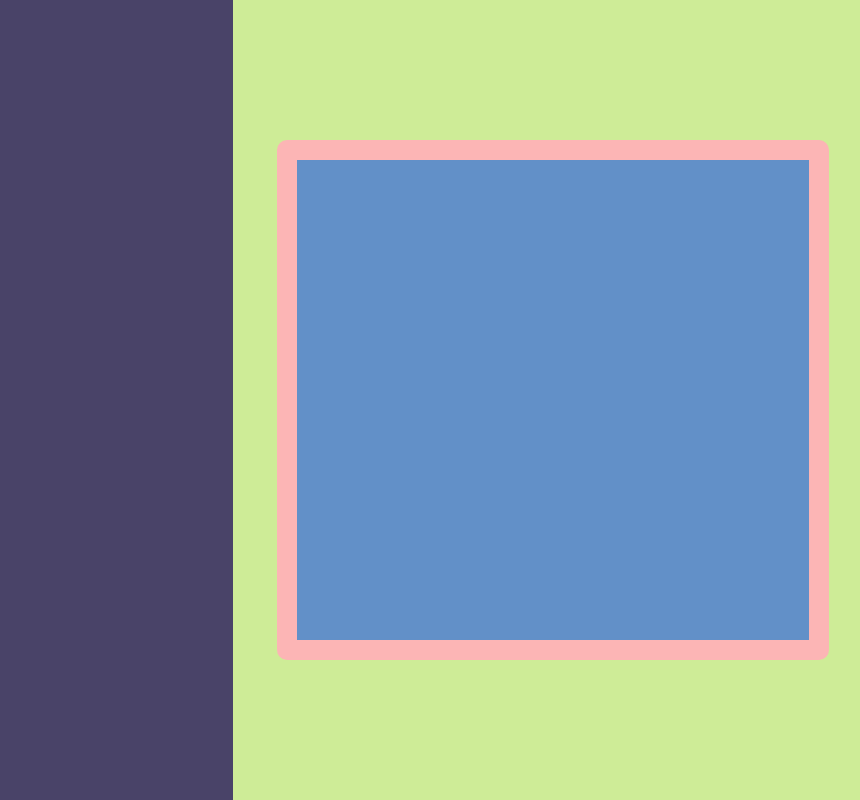
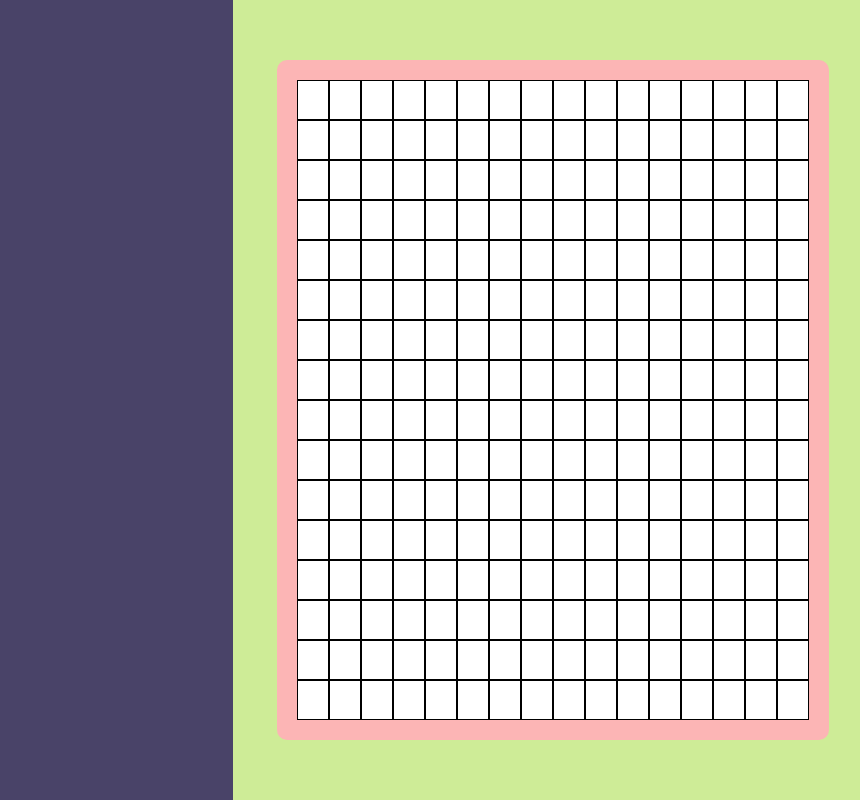
Before and after one commit to boris-pavel/odin-etch-a-sketch, a plain HTML site: page index.html in a window 1280 px wide. Shown: the full height of the page, 407-1267 px from the left. Drawn offline with Linux system fonts and the light colour scheme.

Commit message:
Add etch-a-sketch

```diff
--- a/css/style.css
+++ b/css/style.css
@@ -25,8 +25,17 @@ main {
 
 .etch-a-sketch{
     border: 20px solid #FCB5B5;
-    height: 60%;
+    height: 80%;
     width: 80%;
     border-radius: 10px;
     background-color: #6290C8;
+
+    display: flex;
+    flex-wrap: wrap;
+    justify-content: center;
+    align-items: center;
 }
+
+.hover {
+    background-color: black;
+}
--- a/js/javascript.js
+++ b/js/javascript.js
@@ -0,0 +1,12 @@
+const container = document.querySelector('.etch-a-sketch');
+
+
+
+for(let i = 0; i<16*16;++i){
+    const div = document.createElement('div');
+    div.style.cssText = 'background-color: white; border: 1px solid black; width: calc(100%/16); height: calc(100%/16); box-sizing: border-box;';
+    div.addEventListener('mouseover', () =>{
+        div.style.backgroundColor = 'black';
+    })
+    container.appendChild(div);
+}
```
